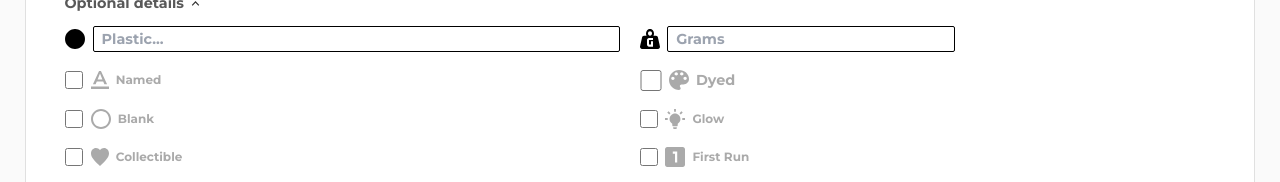
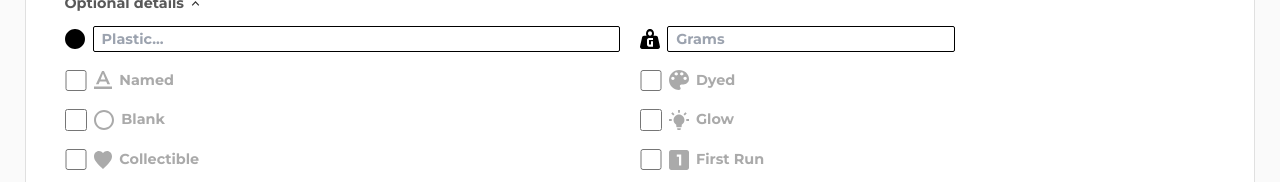
Before and after one commit to hamzamushtaq840/Fleadisc, a React (Vite) app in the folder client/: page /create in a window 1280 px wide. Both pictures are taken after a click on the element "Optional details". Shown: the part 618-800 px from the top of the page. Built offline with nearby package versions, Linux system fonts and the light colour scheme.

Commit message:
chat-bugs

```diff
--- a/client/src/components/messages/SingleChat.jsx
+++ b/client/src/components/messages/SingleChat.jsx
@@ -122,7 +122,7 @@ const SingleChat = () => {
                                 <div className='flex justify-center items-center py-[0.875em] px-[0.6875em] rounded-[8px] border-[0.1px] bg-[#ffffff] border-[#ccc]'>
                                     <p className='w-[100%] xsm:text-[0.75em] sm:text-[0.75em] text-[0.85em] font-[600]' >{value.text}</p>
                                 </div>
-                                <img src={user} onClick={() => navigate('/profile/private')} className="ml-[0.5em] h-[1.875em]" alt="user" />
+                                <img src={user} onClick={() => navigate('/profile/private')} className="ml-[0.5em] cursor-pointer h-[1.875em]" alt="user" />
                             </div>
                         ) : (
                             <div className='flex  px-[0.8125em]  justify-center mr-auto items-center ' key={index}>
@@ -134,10 +134,10 @@ const SingleChat = () => {
                         );
                     })}
                 </div>
-                <div className=' flex justify-between items-center px-[1.875em] xsm:h-[3.75em] sm:h-[3.75em] h-[4.75em]'>
-                    <img src={imagesend} alt="send an image" />
+                <div className='border-t-[0.5px] border-t-[#ccc] flex justify-between items-center px-[1.875em] xsm:h-[3.75em] sm:h-[3.75em] h-[4.75em]'>
+                    <img src={imagesend} className="cursor-pointer" alt="send an image" />
                     <input type="text" className='border-[0.5px] px-[0.3125em]  text-[0.75em] font-[500] flex-1 mx-4 h-[39px] resize-none rounded-[8px]' />
-                    <img src={send} alt="send message" />
+                    <img src={send} className="cursor-pointer" alt="send message" />
                 </div>
             </div>
         </>
--- a/client/src/pages/Create.jsx
+++ b/client/src/pages/Create.jsx
@@ -166,7 +166,7 @@ const Create = () => {
                             ))}
                         </div>
                     </div>
-                    <span onClick={() => setOptional((prev) => !prev)} className='inline-flex text-[0.75em] mt-[18px] ml-[1em] text-[#595959] font-[700]'>Optional details <img className={`ml-[7px] transform ${optional ? 'rotate-180' : ''}`} src={arrowdown} /></span>
+                    <span onClick={() => setOptional((prev) => !prev)} className='inline-flex text-[0.75em] mt-[18px] ml-[1em] text-[#595959] font-[700]'>Optional details <img className={`ml-[7px] cursor-pointer transform ${optional ? 'rotate-180' : ''}`} src={arrowdown} /></span>
                     {optional &&
                         <div className='px-[0.8em] mt-[0.5625em] flex flex-wrap  mb-[1.25em]'>
 
@@ -188,9 +188,9 @@ const Create = () => {
                             <div className='w-[50%]  mt-[0.9375em] flex items-center gap-[0.375em]'>
                                 <input name='named'
                                     checked={inputValues.named}
-                                    onChange={handleOptionalChange} id='named' type="checkbox" className="peer/published w-[18px] h-[18px] border border-gray-400 rounded-md bg-white checked:border-transparent checked:background-[#fffff] focus:outline-none focus:ring-1 focus:ring-offset-2 focus:ring-black" />
+                                    onChange={handleOptionalChange} id='named' type="checkbox" className="peer/published w-[1.125em] h-[1.125em] border border-gray-400 rounded-md bg-white checked:border-transparent checked:background-[#fffff] focus:outline-none focus:ring-1 focus:ring-offset-2 focus:ring-black" />
                                 <svg width="18" height="18" className='peer-checked/published:fill-[#000000] fill-[#AAAAAA] '><path d="M0 15.6V18h18v-2.4H0Zm5.786-5.04h6.428l1.157 2.64h2.7L9.964 0H8.036L1.929 13.2h2.7l1.157-2.64ZM9 2.376 11.404 8.4H6.596L9 2.376Z" /></svg>
-                                <p className='peer-checked/published:text-[#000000] text-[#AAAAAA] text-[12px] font-[700] '>Named</p>
+                                <p className='peer-checked/published:text-[#000000] text-[#AAAAAA] text-[0.75em] font-[700] '>Named</p>
                             </div>
                             <div className='w-[50%]  mt-[0.9375em] flex items-center gap-[0.375em]'>
                                 <input
@@ -204,30 +204,30 @@ const Create = () => {
                             <div className='w-[50%]  mt-[0.9375em] flex items-center gap-[0.375em]'>
                                 <input name='blank'
                                     checked={inputValues.blank}
-                                    onChange={handleOptionalChange} id='blank' type="checkbox" className="peer/published w-[18px] h-[18px] border border-gray-400 rounded-md bg-white checked:border-transparent checked:background-[#fffff] focus:outline-none focus:ring-1 focus:ring-offset-2 focus:ring-black" />
+                                    onChange={handleOptionalChange} id='blank' type="checkbox" className="peer/published w-[1.125em] h-[1.125em] border border-gray-400 rounded-md bg-white checked:border-transparent checked:background-[#fffff] focus:outline-none focus:ring-1 focus:ring-offset-2 focus:ring-black" />
                                 <svg width="20" height="20" className='peer-checked/published:fill-[#000000] fill-[#AAAAAA] '><path d="M10 0C4.47 0 0 4.47 0 10C0 15.53 4.47 20 10 20C15.53 20 20 15.53 20 10C20 4.47 15.53 0 10 0ZM10 18C5.59 18 2 14.41 2 10C2 5.59 5.59 2 10 2C14.41 2 18 5.59 18 10C18 14.41 14.41 18 10 18Z" /></svg>
-                                <p className='peer-checked/published:text-[#000000] text-[#AAAAAA] text-[12px] font-[700] '>Blank</p>
+                                <p className='peer-checked/published:text-[#000000] text-[#AAAAAA] text-[0.75em] font-[700] '>Blank</p>
                             </div>
                             <div className='w-[50%]  mt-[0.9375em] flex items-center gap-[0.375em]'>
                                 <input name='glow'
                                     checked={inputValues.glow}
-                                    onChange={handleOptionalChange} id='glow' type="checkbox" className="peer/published w-[18px] h-[18px] border border-gray-400 rounded-md bg-white checked:border-transparent checked:background-[#fffff] focus:outline-none focus:ring-1 focus:ring-offset-2 focus:ring-black" />
+                                    onChange={handleOptionalChange} id='glow' type="checkbox" className="peer/published w-[1.125em] h-[1.125em] border border-gray-400 rounded-md bg-white checked:border-transparent checked:background-[#fffff] focus:outline-none focus:ring-1 focus:ring-offset-2 focus:ring-black" />
                                 <svg width="20" height="20" className='peer-checked/published:fill-[#000000] fill-[#AAAAAA] '><path d="M10 4.54545C11.4466 4.54545 12.834 5.12013 13.8569 6.14305C14.8799 7.16598 15.4545 8.55336 15.4545 10C15.4545 12.0182 14.3545 13.7818 12.7273 14.7273V16.3636C12.7273 16.6047 12.6315 16.836 12.461 17.0065C12.2905 17.177 12.0593 17.2727 11.8182 17.2727H8.18182C7.94071 17.2727 7.70948 17.177 7.53899 17.0065C7.36851 16.836 7.27273 16.6047 7.27273 16.3636V14.7273C5.64545 13.7818 4.54545 12.0182 4.54545 10C4.54545 8.55336 5.12013 7.16598 6.14305 6.14305C7.16598 5.12013 8.55336 4.54545 10 4.54545ZM11.8182 18.1818V19.0909C11.8182 19.332 11.7224 19.5632 11.5519 19.7337C11.3814 19.9042 11.1502 20 10.9091 20H9.09091C8.8498 20 8.61857 19.9042 8.44808 19.7337C8.2776 19.5632 8.18182 19.332 8.18182 19.0909V18.1818H11.8182ZM17.2727 9.09091H20V10.9091H17.2727V9.09091ZM0 9.09091H2.72727V10.9091H0V9.09091ZM10.9091 0V2.72727H9.09091V0H10.9091ZM3.56364 2.27273L5.5 4.21818L4.20909 5.5L2.27273 3.57273L3.56364 2.27273ZM14.5 4.20909L16.4273 2.27273L17.7273 3.57273L15.7909 5.5L14.5 4.20909Z" /></svg>
-                                <p className='peer-checked/published:text-[#000000] text-[#AAAAAA] text-[12px] font-[700] '>Glow</p>
+                                <p className='peer-checked/published:text-[#000000] text-[#AAAAAA] text-[0.75em] font-[700] '>Glow</p>
                             </div>
                             <div className='w-[50%]  mt-[0.9375em] flex items-center gap-[0.375em]'>
                                 <input name='collectible'
                                     checked={inputValues.collectible}
-                                    onChange={handleOptionalChange} id='collectible' type="checkbox" className="peer/published w-[18px] h-[18px] border border-gray-400 rounded-md bg-white checked:border-transparent checked:background-[#fffff] focus:outline-none focus:ring-1 focus:ring-offset-2 focus:ring-black" />
+                                    onChange={handleOptionalChange} id='collectible' type="checkbox" className="peer/published w-[1.125em] h-[1.125em] border border-gray-400 rounded-md bg-white checked:border-transparent checked:background-[#fffff] focus:outline-none focus:ring-1 focus:ring-offset-2 focus:ring-black" />
                                 <svg width="18" height="18" className='peer-checked/published:fill-[#000000] fill-[#AAAAAA] '><path d="M9 18L7.695 16.7052C3.06 12.1243 0 9.103 0 5.3951C0 2.37384 2.178 0 4.95 0C6.516 0 8.019 0.794551 9 2.05014C9.981 0.794551 11.484 0 13.05 0C15.822 0 18 2.37384 18 5.3951C18 9.103 14.94 12.1243 10.305 16.715L9 18Z" /></svg>
-                                <p className='peer-checked/published:text-[#000000] text-[#AAAAAA] text-[12px] font-[700] '>Collectible</p>
+                                <p className='peer-checked/published:text-[#000000] text-[#AAAAAA] text-[0.75em] font-[700] '>Collectible</p>
                             </div>
                             <div className='w-[50%]  mt-[0.9375em] flex items-center gap-[0.375em]'>
                                 <input name='firstRun'
                                     checked={inputValues.firstRun}
-                                    onChange={handleOptionalChange} id='firstRun' type="checkbox" className="peer/published w-[18px] h-[18px] border border-gray-400 rounded-md bg-white checked:border-transparent checked:background-[#fffff] focus:outline-none focus:ring-1 focus:ring-offset-2 focus:ring-black" />
+                                    onChange={handleOptionalChange} id='firstRun' type="checkbox" className="peer/published w-[1.125em] h-[1.125em] border border-gray-400 rounded-md bg-white checked:border-transparent checked:background-[#fffff] focus:outline-none focus:ring-1 focus:ring-offset-2 focus:ring-black" />
                                 <svg width="20" height="20" className='peer-checked/published:fill-[#000000] fill-[#AAAAAA] '><path d="M12.2222 15.5556H10V6.66667H7.77778V4.44444H12.2222M17.7778 0H2.22222C1.63285 0 1.06762 0.234126 0.650874 0.650874C0.234126 1.06762 0 1.63285 0 2.22222V17.7778C0 18.3671 0.234126 18.9324 0.650874 19.3491C1.06762 19.7659 1.63285 20 2.22222 20H17.7778C18.3671 20 18.9324 19.7659 19.3491 19.3491C19.7659 18.9324 20 18.3671 20 17.7778V2.22222C20 1.63285 19.7659 1.06762 19.3491 0.650874C18.9324 0.234126 18.3671 0 17.7778 0Z" /></svg>
-                                <p className='peer-checked/published:text-[#000000] text-[#AAAAAA] text-[12px] font-[700] '>First Run</p>
+                                <p className='peer-checked/published:text-[#000000] text-[#AAAAAA] text-[0.75em] font-[700] '>First Run</p>
                             </div>
                         </div>}
                     <div className='flex flex-wrap px-[0.8em]'>
@@ -238,8 +238,8 @@ const Create = () => {
                                 type="checkbox"
                                 onChange={handleOptionalChange}
                                 checked={inputValues.priceType === 'auction'}
-                                className="peer/published w-[18px] h-[18px] border border-gray-400 rounded-md bg-white checked:border-transparent checked:background-[#fffff] focus:outline-none focus:ring-1 focus:ring-offset-2 focus:ring-black" />
-                            <p className='peer-checked/published:text-[#000000] text-[#AAAAAA] text-[12px] font-[700] '>Auction</p>
+                                className="peer/published w-[1.125em] h-[1.125em] border border-gray-400 rounded-md bg-white checked:border-transparent checked:background-[#fffff] focus:outline-none focus:ring-1 focus:ring-offset-2 focus:ring-black" />
+                            <p className='peer-checked/published:text-[#000000] text-[#AAAAAA] text-[0.75em] font-[700] '>Auction</p>
                         </div>
                         <div className='w-[50%]  mt-[0.9375em] flex items-center gap-[0.375em]'>
                             <input
```
